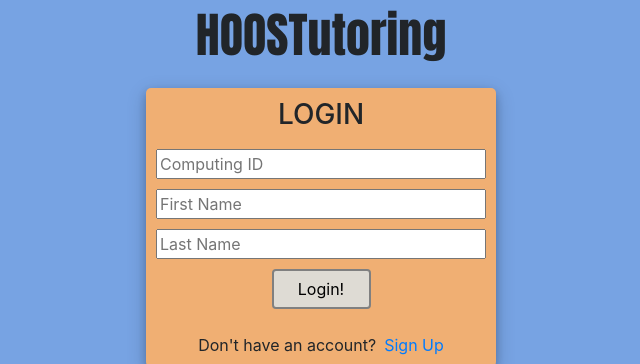
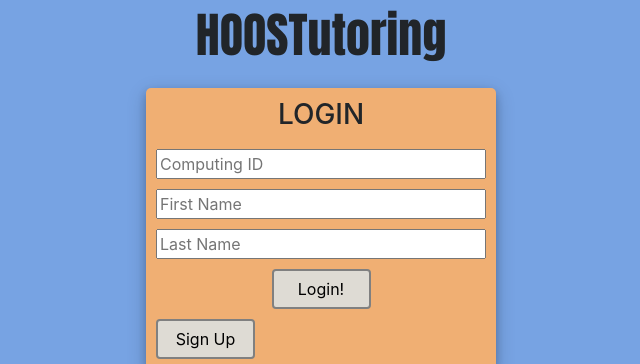
Before and after one commit to AliilA99/HOOSTutoring, a Django app: page /home/ in a window 1280 px wide. Shown: the part 33-397 px from the top of the page, without its empty margins (319-959 px from the left). Run offline with Django 3.2, Linux system fonts and the light colour scheme.

Commit message:
Update login.html

```diff
--- a/Home/templates/Home/login.html
+++ b/Home/templates/Home/login.html
@@ -74,11 +74,7 @@
                         {% for message in messages %}
                         <center><p id="messages">{{message}} </p></center>
                         {% endfor %}
-                        <div class="mt-4">
-                            <div class="d-flex justify-content-center links">
-                        Don't have an account? <a href="{% url 'login' %}" class="ml-2">Sign Up</a>
-                            </div>
-                        </div>
+                        <button name="login-signup" class = "btn login_btn" value="signup">Sign Up</button>
                     </div>
                 </div>
             </div>
```
